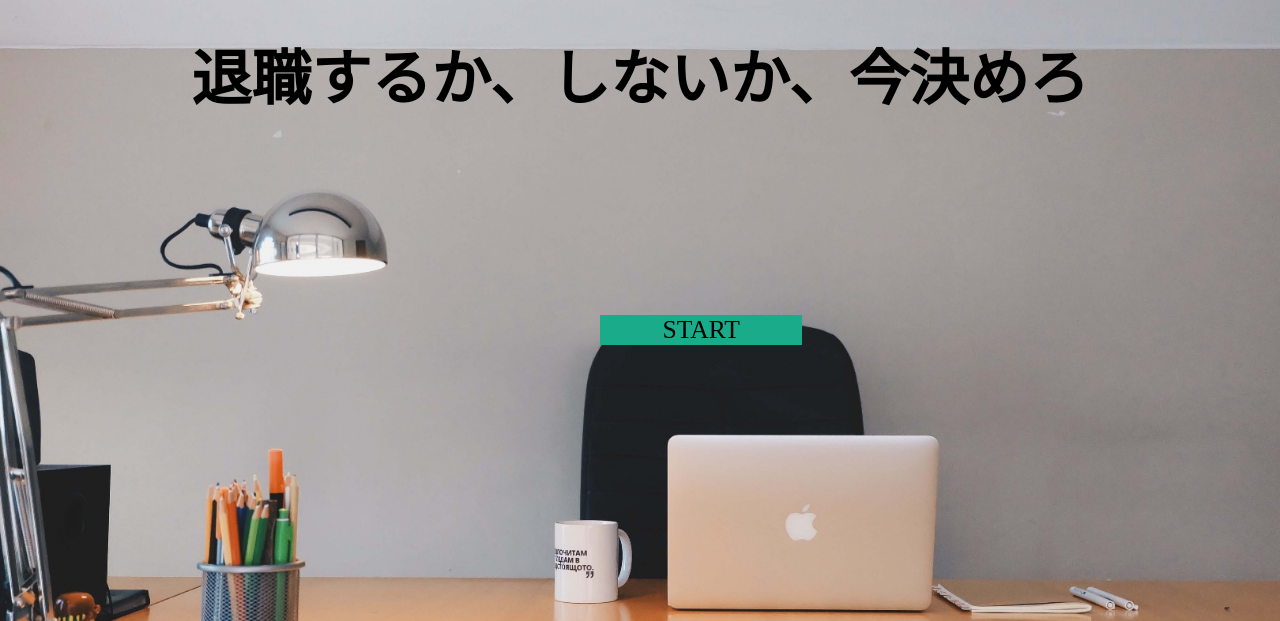
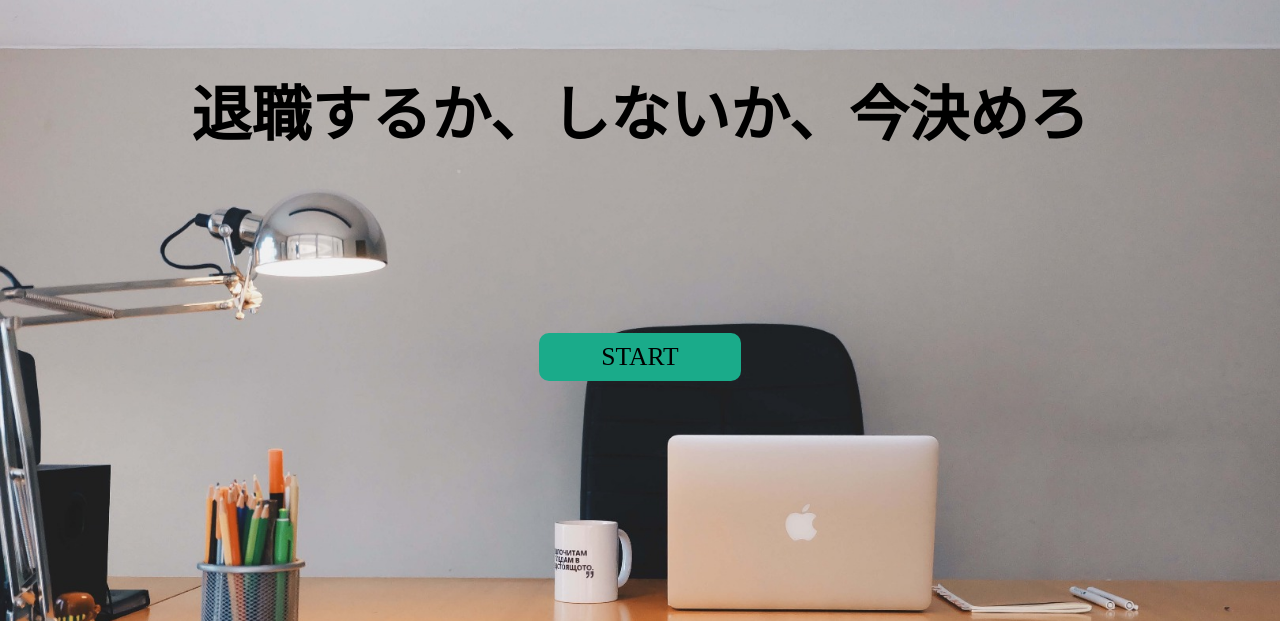
Before and after one commit to isechi/taisyokutcom, a Flask app: page / in a window 1280 px wide. Shown: the part 90-711 px from the top of the page. Run offline with Flask 2, Linux system fonts and the light colour scheme; some libraries are stand-ins or nearby versions.

Commit message:
トップページのアイコンをセンターへ

```diff
--- a/static/css/style.css
+++ b/static/css/style.css
@@ -275,13 +275,15 @@ header div:first-child{
     border:none;
     position:relative;
     font-size:1.6em;
-    padding:0 2em;
+    padding:9px 2em;
     cursor:pointer;
     transition:800ms ease all;
     outline:none;
     text-align: center;
     width: 100px;
-    margin-left: 600px;
+    margin: auto;
+    margin-bottom: 100px;
+    border-radius: 10px;
   }
 .title2:hover{
     background:#fff;
--- a/templates/top.html
+++ b/templates/top.html
@@ -13,8 +13,9 @@
         <div class="header-logo"><a href="/index"><img src="./static/img/logotai.png" alt="" style="width: 180px;padding-left: 10px;"></a></div>
     </header>
     <div class = "full-page">
+        <br>
+        <br>
         <h1 class="title">退職するか、しないか、今決めろ</h1>
-        <br>
         <br>
         <br>
         <br>
```
Also changed, not shown: 1 other file.
